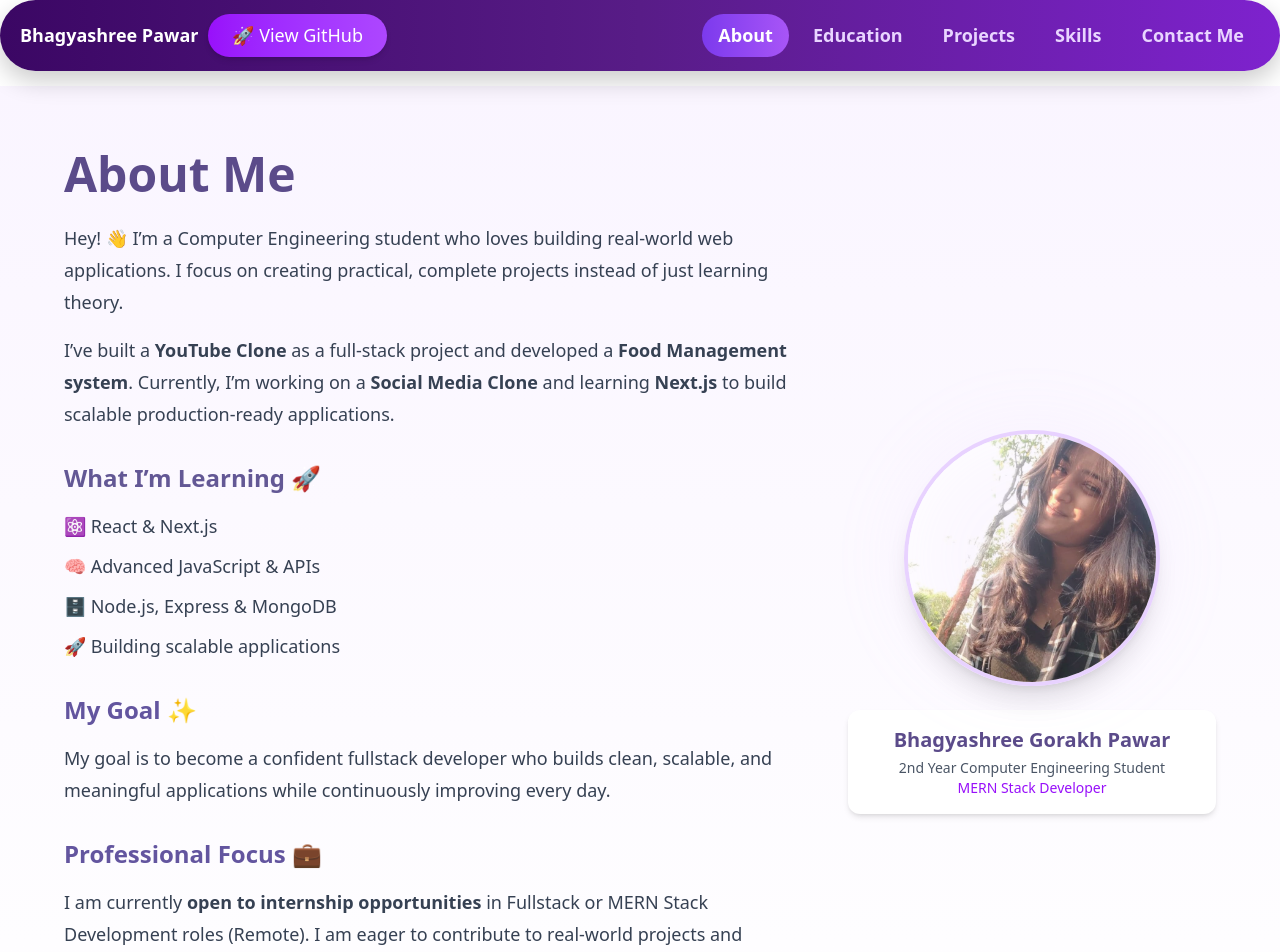
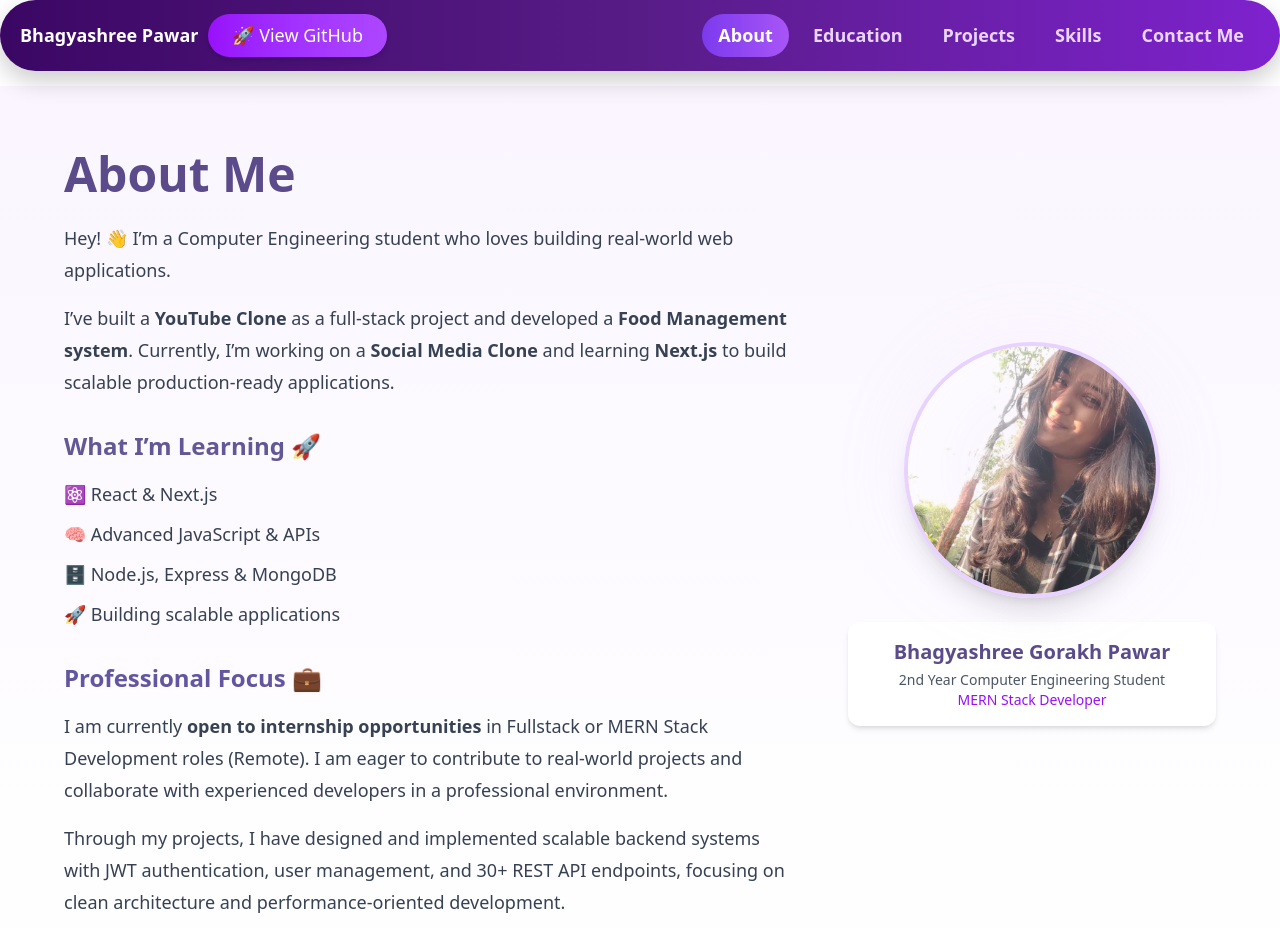
Before and after one commit to bhagyashreepawar1618/Portfolio, a React (Vite) app: page / in a window 1280 px wide. Shown: the top 952 px of the page. Built offline with nearby package versions, Linux system fonts and the light colour scheme.

Commit message:
updated about me section

```diff
--- a/src/Layoutcomponents/About/About.jsx
+++ b/src/Layoutcomponents/About/About.jsx
@@ -17,8 +17,7 @@ function About() {
 
             <p className="text-lg leading-8 text-gray-700">
               Hey! 👋 I’m a Computer Engineering student who loves building
-              real-world web applications. I focus on creating practical,
-              complete projects instead of just learning theory.
+              real-world web applications.
             </p>
 
             <p className="text-lg leading-8 mt-4 text-gray-700">
@@ -39,16 +38,6 @@ function About() {
               <li>🗄️ Node.js, Express & MongoDB</li>
               <li>🚀 Building scalable applications</li>
             </ul>
-
-            <h2 className="text-2xl font-semibold text-[#63559f] mt-8">
-              My Goal ✨
-            </h2>
-
-            <p className="text-lg leading-8 mt-4 text-gray-700">
-              My goal is to become a confident fullstack developer who builds
-              clean, scalable, and meaningful applications while continuously
-              improving every day.
-            </p>
 
             {/* NEW PROFESSIONAL SECTION */}
 
```
